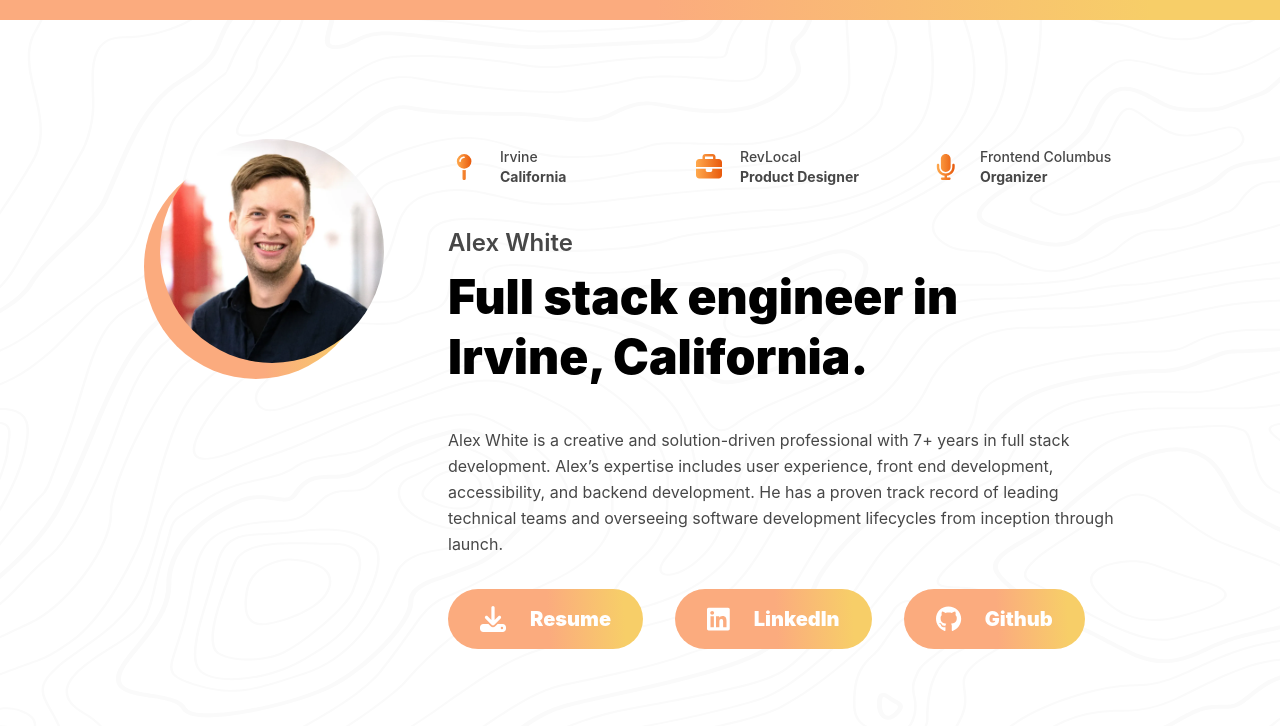
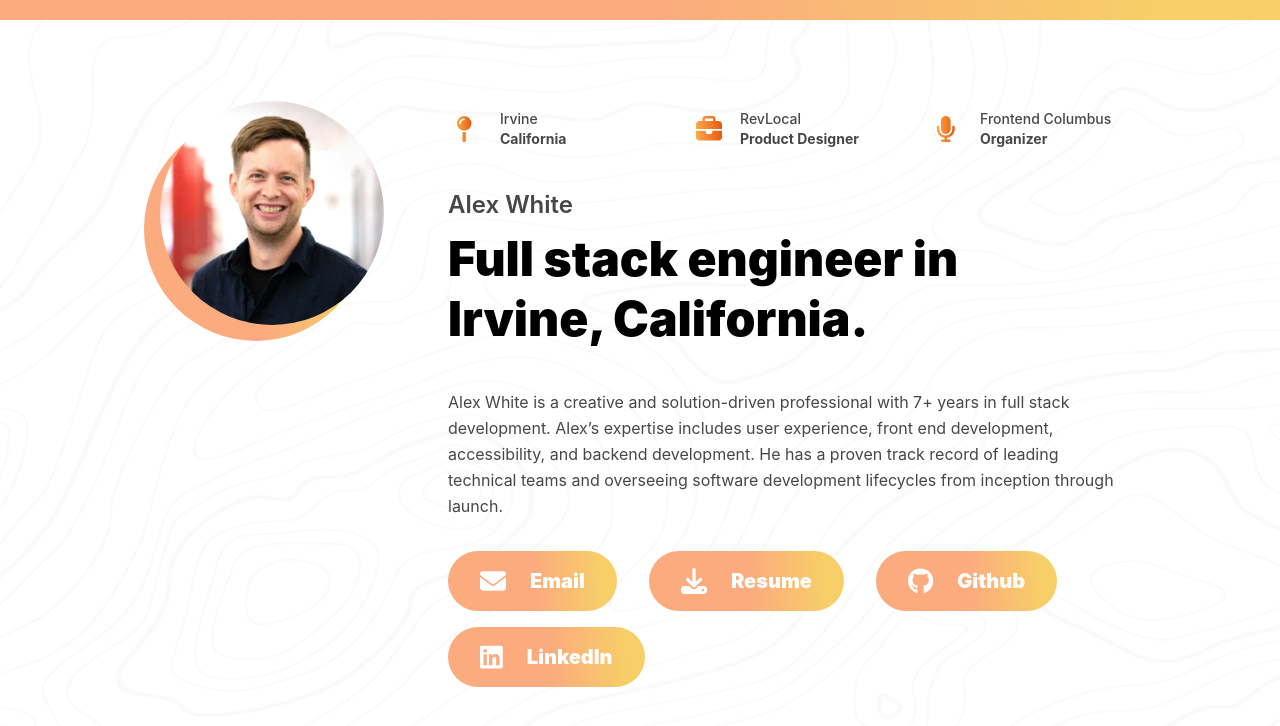
Before and after one commit to devalexwhite/portfolio-2022, a Next.js app: page / in a window 1280 px wide. Shown: the top 726 px of the page. Built offline with nearby package versions, Linux system fonts and the light colour scheme.

Commit message:
Adding email link

```diff
--- a/components/LinkList.tsx
+++ b/components/LinkList.tsx
@@ -13,9 +13,9 @@ interface LinkListProps {
 
 export const LinkList = ({ links = [] }: LinkListProps) => {
   return (
-    <ul className="flex flex-col lg:flex-row ">
+    <ul className="flex flex-col lg:flex-row lg:flex-wrap ">
       {links.map(({ href, text, icon }, index) => (
-        <li key={index} className="mb-4 last:mb-0 lg:mb-0 lg:mr-8 ">
+        <li key={index} className="mb-4 last:mb-0 lg:mb-0 lg:mr-8 lg:mb-4 ">
           <a
             href={href}
             className="flex flex-row gradient-background rounded-full px-8 py-4 items-center hover:shadow-lg hover:-translate-y-1 transition-all duration-200"
--- a/pages/index.tsx
+++ b/pages/index.tsx
@@ -1,6 +1,7 @@
 import {
   faBriefcase,
   faDownload,
+  faEnvelope,
   faMapPin,
   faMicrophone,
 } from "@fortawesome/free-solid-svg-icons";
@@ -54,19 +55,24 @@ const Home: NextPage = () => {
 
   const links: Array<Link> = [
     {
+      href: "mailto:alex.white@hey.com",
+      text: "Email",
+      icon: faEnvelope,
+    },
+    {
       href: "/files/alex_white_resume.pdf",
       text: "Resume",
       icon: faDownload,
     },
     {
+      href: "https://github.com/devalexwhite/",
+      text: "Github",
+      icon: faGithub,
+    },
+    {
       href: "https://www.linkedin.com/in/devalexwhite/",
       text: "LinkedIn",
       icon: faLinkedin,
-    },
-    {
-      href: "https://github.com/devalexwhite/",
-      text: "Github",
-      icon: faGithub,
     },
   ];
 
```
